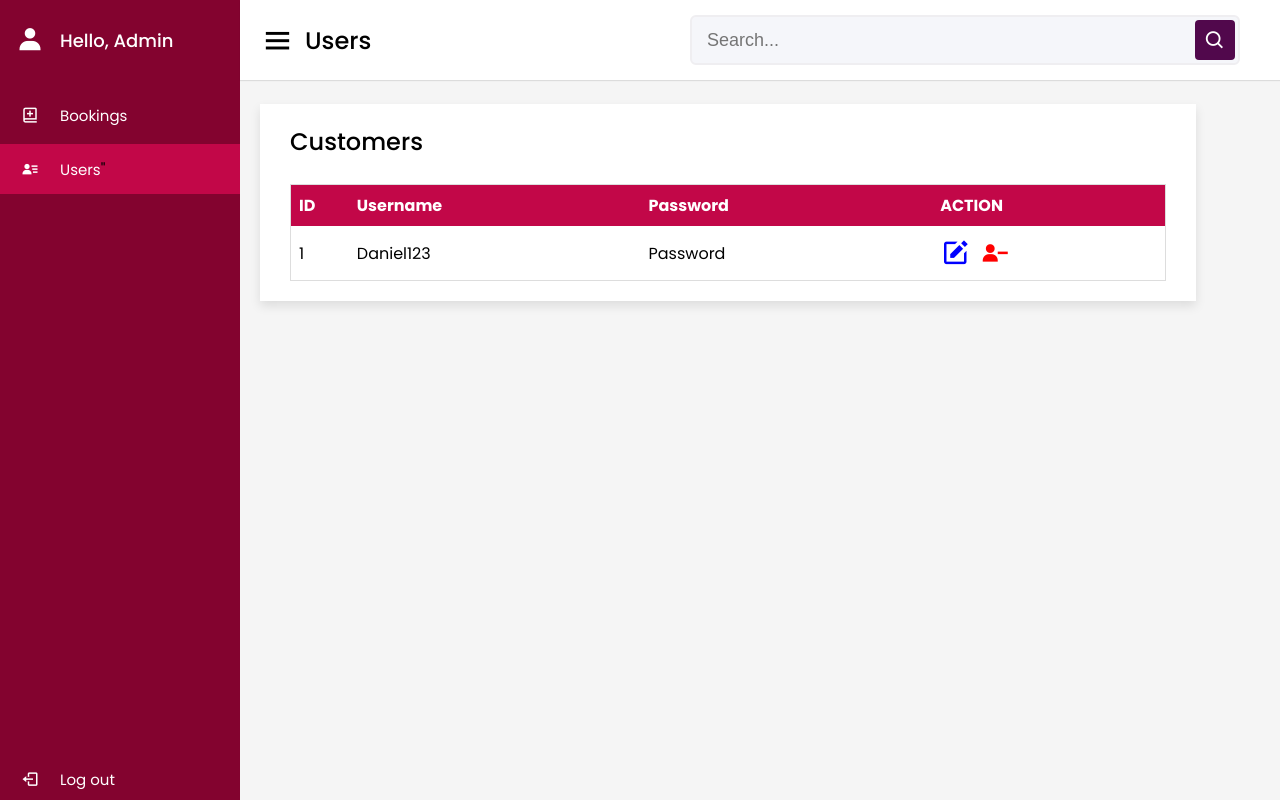
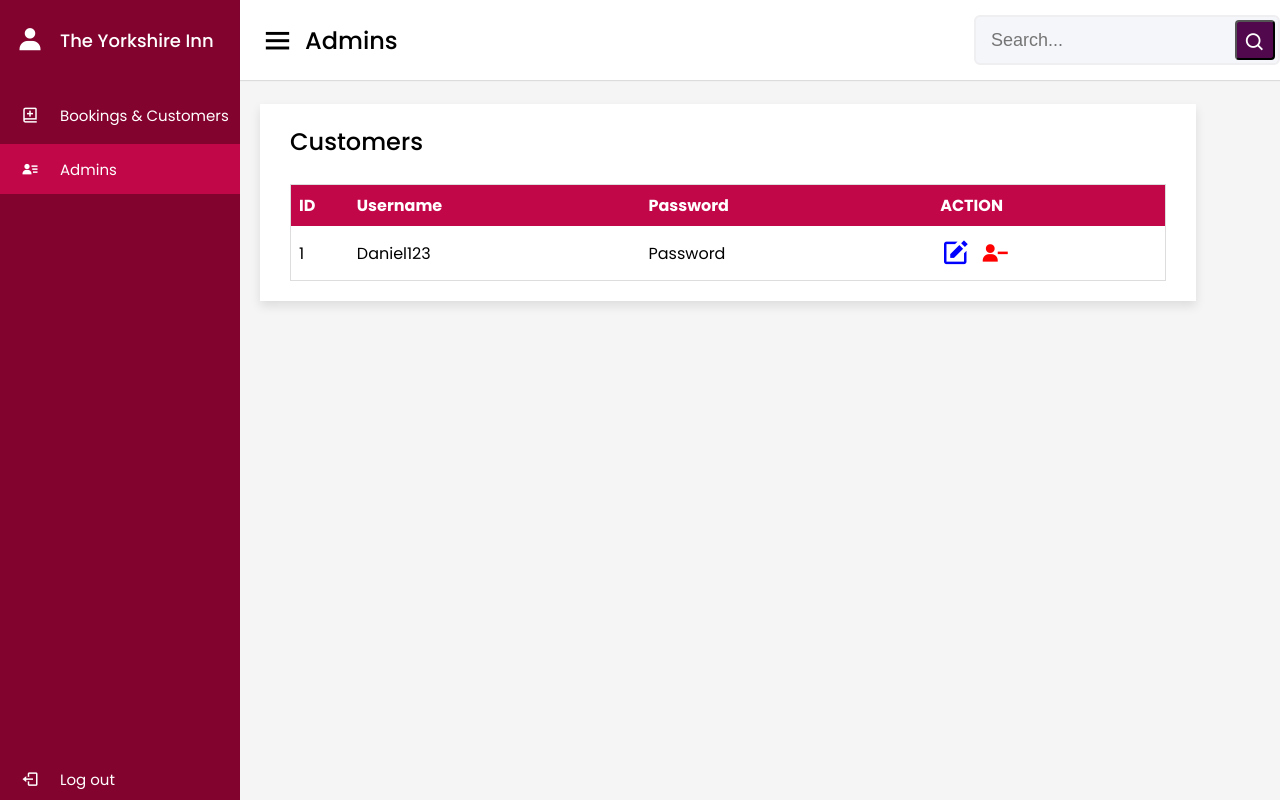
Before and after one commit to blendirrustemi/Senior-Project-Hotel-Management-System, a PHP site: page /seniorProject-iste501/users in a window 1280 px wide. Run offline with PHP 8.4, Linux system fonts and the light colour scheme; data comes from the database, SQL or seed files in the repository.

```diff
--- a/app/views/admin.view.php
+++ b/app/views/admin.view.php
@@ -45,7 +45,7 @@ if (isset($_POST['search_btn'])){
     <link href='https://unpkg.com/boxicons@2.0.7/css/boxicons.min.css' rel='stylesheet'>
     <meta name="viewport" content="width=device-width, initial-scale=1.0">
     <link rel="icon" type="image/x-icon" href="<?=ROOT?>assets/images/icons/favicon.png">
-    <title>Admin page </title>
+    <title>Admin page</title>
    </head>
 <body>
   <div class="admin-sidebar">
@@ -61,7 +61,7 @@ if (isset($_POST['search_btn'])){
           </a>
 
           <a href="users">
-            <i class='bx bx-book-add'></i>
+                <i class='bx bxs-user-detail'></i>
             <span class="admin-link-name">Admins</span>
           </a>
         </li>
--- a/app/views/users.view.php
+++ b/app/views/users.view.php
@@ -21,40 +21,43 @@
 <div class="admin-sidebar">
     <div class="admin-details">
         <i class='bx bxs-user'></i>
-        <span class="admin-name">Hello, Admin</span>
+        <span class="admin-name">The Yorkshire Inn</span>
     </div>
     <ul class="admin-links">
         <li>
             <a href="admin">
                 <i class='bx bx-book-add'></i>
-                <span class="admin-link-name">Bookings</span>
+                <span class="admin-link-name">Bookings & Customers</span>
             </a>
         </li>
         <li>
             <a href="users" class="active" >
                 <i class='bx bxs-user-detail'></i>
-                <span class="admin-link-name">Users</span>"
+                <span class="admin-link-name">Admins</span>
             </a>
         </li>
 
         <li class="admin-logout">
-            <a href="login">
+            <a href="logout">
                 <i class='bx bx-log-out'></i>
                 <span class="admin-link-name">Log out</span>
             </a>
         </li>
     </ul>
 </div>
+
 <section class="admin-home-section">
     <nav>
         <div class="admin-sidebar-button">
             <i class='bx bx-menu sidebarBtn'></i>
-            <span class="admin-dashboard">Users</span>
+            <span class="admin-dashboard">Admins</span>
         </div>
-        <div class="admin-search-box">
-            <input type="text" placeholder="Search...">
-            <i class='bx bx-search' ></i>
-        </div>
+      <form method="POST" action="">
+          <div class="admin-search-box">
+              <input type="text" name="search_customer" placeholder="Search...">
+              <button class='bx bx-search' name="search_btn" type="submit"></button>
+          </div>
+      </form>
 
     </nav>
 
```
Also changed, not shown: app/views/rooms.view.php (+13 -2 lines), public/assets/css/oneroomstyle.css (deleted), public/assets/css/style.css.
